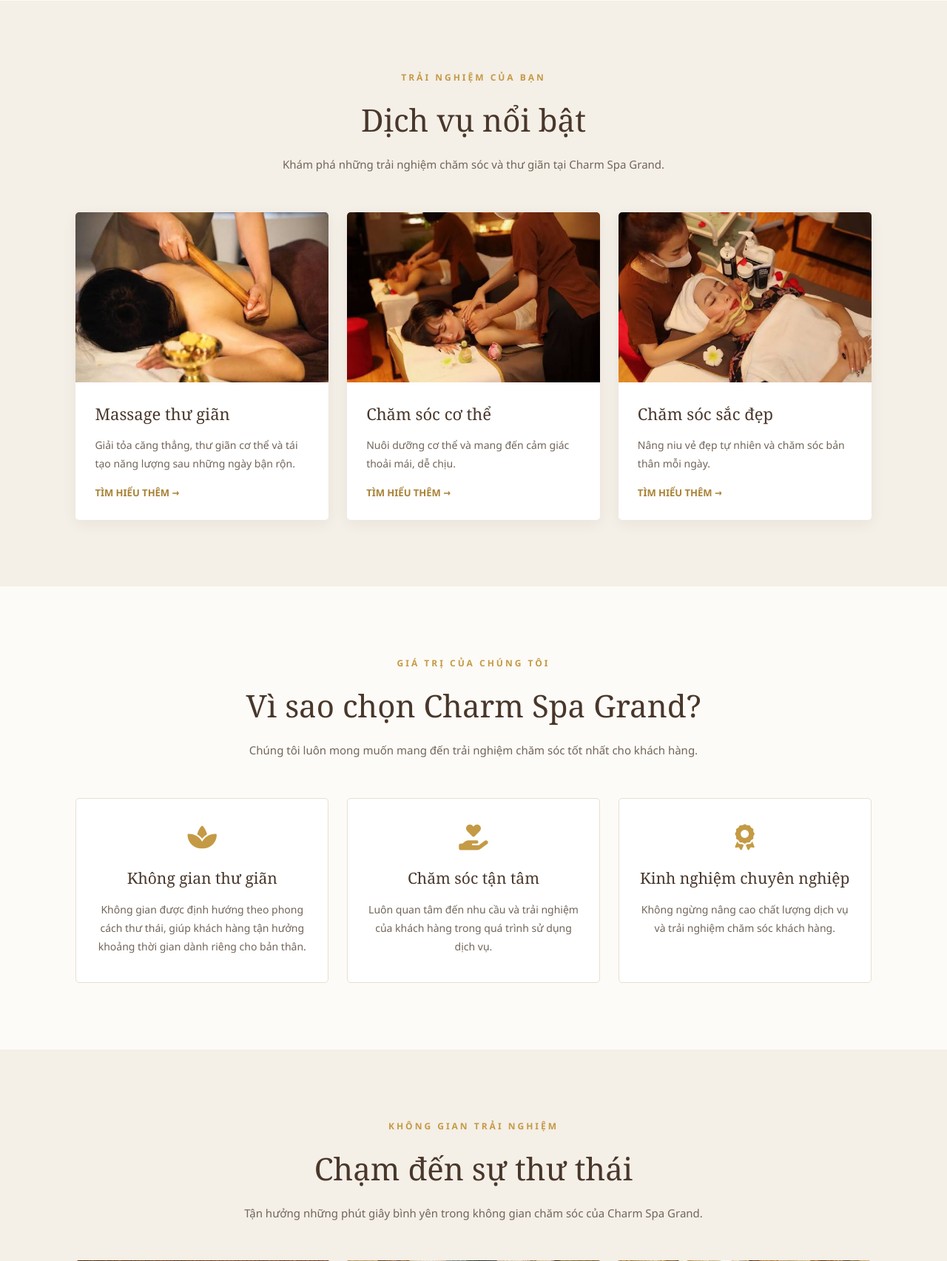
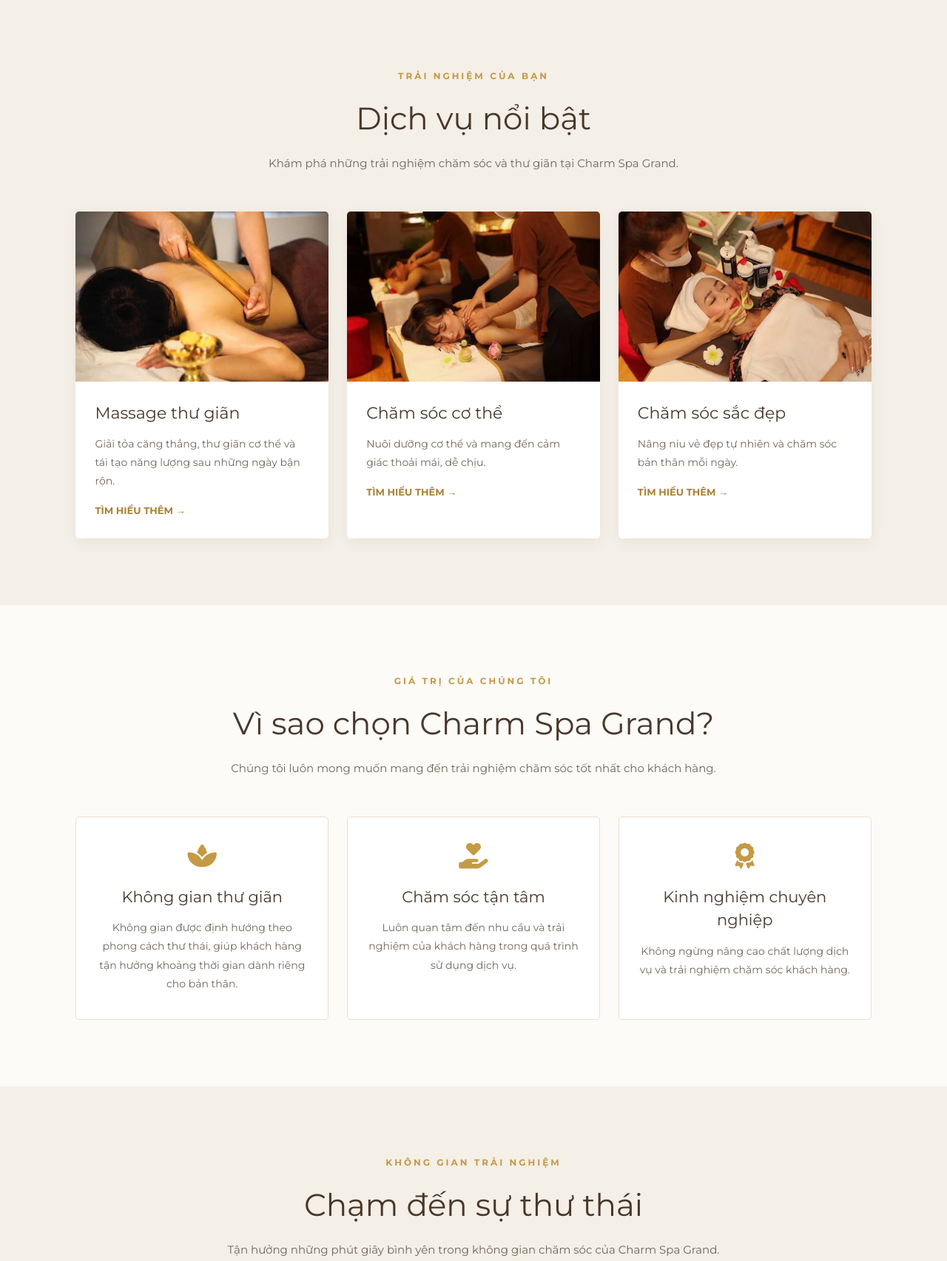
Before and after one commit to vanthaonguyen2006-cyber/charmspa, a Django app: page /home/ in a window 1280 px wide. Shown: the part 1631-3336 px from the top of the page at 74% size. Run offline with Django 4.2, Linux system fonts and the light colour scheme; data comes from the database, SQL or seed files in the repository; both versions use the stored data as it was after the commit; some libraries are stand-ins or nearby versions.

Commit message:
chỉnh sửa trang home

```diff
--- a/static/css/feedback.css
+++ b/static/css/feedback.css
@@ -1,3 +1,5 @@
+/* Tải font Montserrat */
+@import url("https://fonts.googleapis.com/css2?family=Montserrat:wght@400;500;600;700;800&display=swap");
 /* ==========================================
    ĐỒNG BỘ FONT VỚI MODULE QUẢN LÝ LỊCH
    ========================================== */
--- a/templates/core/home.html
+++ b/templates/core/home.html
@@ -8,12 +8,18 @@ Trang chủ | Charm Spa Grand
 
 
 {% block extra_css %}
+
+<!-- Tải font Montserrat từ Google Fonts -->
+<link rel="preconnect" href="https://fonts.googleapis.com">
+<link rel="preconnect" href="https://fonts.gstatic.com" crossorigin>
+<link href="https://fonts.googleapis.com/css2?family=Montserrat:wght@400;500;600;700;800&display=swap" rel="stylesheet">
+
 <style>
 /* ==========================================
    TRANG CHỦ CHARM SPA GRAND
    Toàn bộ CSS đặt trong home.html
 ========================================== */
-
+/* Font chữ Montserrat áp dụng cho toàn bộ trang chủ */
 .home-page {
     --brown: #49372B;
     --dark: #2F251E;
@@ -23,7 +29,7 @@ Trang chủ | Charm Spa Grand
     --text: #71655A;
 
     color: var(--brown);
-    font-family: 'Segoe UI', Tahoma, sans-serif;
+    font-family: 'Montserrat', sans-serif;
     overflow: hidden;
 }
 
@@ -79,7 +85,7 @@ Trang chủ | Charm Spa Grand
 }
 
 .home-hero h1 {
-    font-family: Georgia, serif;
+    font-family: 'Montserrat', sans-serif;
     font-size: clamp(39px, 5vw, 65px);
     font-weight: 400;
     line-height: 1.2;
@@ -160,7 +166,7 @@ Trang chủ | Charm Spa Grand
 .home-highlight-item strong {
     display: block;
     color: var(--brown);
-    font-family: Georgia, serif;
+    font-family: 'Montserrat', sans-serif;
     font-size: 25px;
     font-weight: 500;
     margin-bottom: 7px;
@@ -189,7 +195,7 @@ Trang chủ | Charm Spa Grand
 }
 
 .home-section-heading h2 {
-    font-family: Georgia, serif;
+    font-family: 'Montserrat', sans-serif;
     font-size: clamp(30px, 4vw, 42px);
     font-weight: 400;
     color: var(--brown);
@@ -239,7 +245,7 @@ Trang chủ | Charm Spa Grand
 }
 
 .home-about-text h3 {
-    font-family: Georgia, serif;
+    font-family: 'Montserrat', sans-serif;
     font-weight: 400;
     font-size: 31px;
     line-height: 1.4;
@@ -316,7 +322,7 @@ Trang chủ | Charm Spa Grand
 
 .home-service-info h3 {
     color: var(--brown);
-    font-family: Georgia, serif;
+    font-family: 'Montserrat', sans-serif;
     font-size: 22px;
     font-weight: 400;
     margin-bottom: 13px;
@@ -375,7 +381,7 @@ Trang chủ | Charm Spa Grand
 }
 
 .home-advantage-card h3 {
-    font-family: Georgia, serif;
+    font-family: 'Montserrat', sans-serif;
     font-size: 21px;
     font-weight: 400;
     margin-bottom: 14px;
@@ -454,7 +460,7 @@ Trang chủ | Charm Spa Grand
 }
 
 .home-booking-content h2 {
-    font-family: Georgia, serif;
+    font-family: 'Montserrat', sans-serif;
     font-size: clamp(30px, 4vw, 45px);
     font-weight: 400;
     line-height: 1.35;
@@ -596,7 +602,8 @@ Trang chủ | Charm Spa Grand
 
             <div class="home-hero-buttons">
 
-                <a href="#booking"
+                <!-- Chuyển khách hàng đến trang đặt lịch của ứng dụng Bookings -->
+                <a href="/bookings/create/"
                    class="home-btn home-btn-primary">
                     ĐẶT LỊCH NGAY
                     <i class="fas fa-arrow-right" style="margin-left:8px;"></i>
@@ -735,7 +742,8 @@ Trang chủ | Charm Spa Grand
                         và tái tạo năng lượng sau những ngày bận rộn.
                     </p>
 
-                    <a href="#booking">
+                    <!-- Chuyển đến trang giới thiệu các liệu trình của Charm Spa -->
+                    <a href="{% url 'core:lieu_trinh_page' %}">
                         TÌM HIỂU THÊM →
                     </a>
 
@@ -761,10 +769,10 @@ Trang chủ | Charm Spa Grand
                         cảm giác thoải mái, dễ chịu.
                     </p>
 
-                    <a href="#booking">
+                    <!-- Chuyển đến trang giới thiệu các liệu trình của Charm Spa -->
+                    <a href="{% url 'core:lieu_trinh_page' %}">
                         TÌM HIỂU THÊM →
                     </a>
-
                 </div>
 
             </div>
@@ -787,7 +795,8 @@ Trang chủ | Charm Spa Grand
                         chăm sóc bản thân mỗi ngày.
                     </p>
 
-                    <a href="#booking">
+                    <!-- Chuyển đến trang giới thiệu các liệu trình của Charm Spa -->
+                    <a href="{% url 'core:lieu_trinh_page' %}">
                         TÌM HIỂU THÊM →
                     </a>
 
@@ -929,7 +938,8 @@ Trang chủ | Charm Spa Grand
                 sắc đẹp và yêu thương bản thân.
             </p>
 
-            <a href="tel:19006789"
+            <!-- Chuyển khách hàng đến trang đặt lịch thay vì gọi điện -->
+            <a href="/bookings/create/"
                class="home-btn home-btn-primary">
                 <i class="fas fa-phone-alt" style="margin-right:8px;"></i>
                 LIÊN HỆ ĐẶT LỊCH
```
Also changed, not shown: db.sqlite3, static/images/home_banner.jpg.
